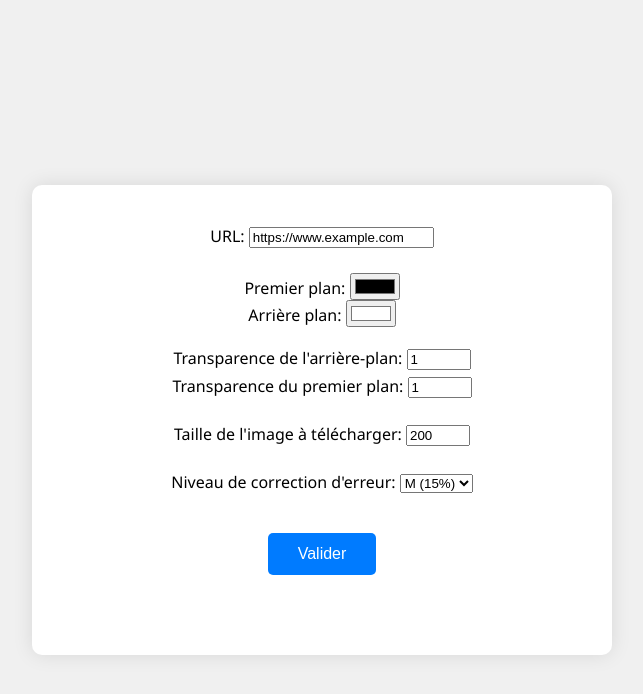
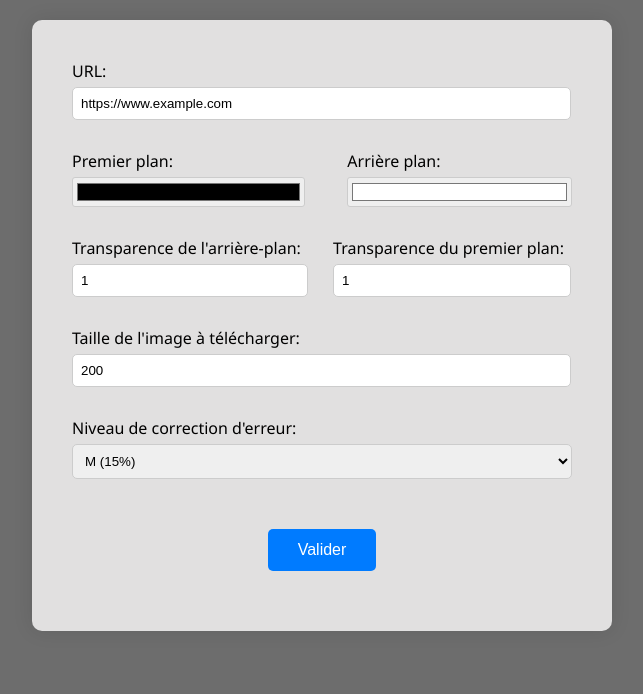
Before and after one commit to steve57000/GenerateQrCode, a plain HTML site: page index.html in a window 1280 px wide. Shown: the whole page, without its empty margins (318-961 px from the left). Drawn offline with Linux system fonts and the light colour scheme; a script that the page names is missing.

Commit message:
correction de l'affichage

```diff
--- a/styles.css
+++ b/styles.css
@@ -1,20 +1,18 @@
 body {
   font-family: 'Segoe UI', Tahoma, Geneva, Verdana, sans-serif;
-  background-color: #f0f0f0;
+  background-color: #6d6d6d;
   display: flex;
   justify-content: center;
   align-items: center;
-  height: 100vh;
   margin: 0;
   padding: 20px; /* Ajoute un peu d'espace intérieur */
 }
 
 #formContainer {
-  background-color: #fff;
+  background-color: #e1e0e0;
   border-radius: 10px;
   box-shadow: 0 0 20px rgba(0, 0, 0, 0.1);
   padding: 40px;
-  text-align: center;
   width: 500px;
   display: flex;
   flex-direction: column; /* Affiche les éléments en colonne */
@@ -25,39 +23,78 @@ h1 {
   color: #333;
   margin-bottom: 20px;
 }
+#formContainer > #containerDownload{
+  margin-bottom: 0;
+}
+
+#formContainer  #errorCorrectionLevel{
+  width: 100%;
+}
 
 #formContainer > div {
   margin-bottom: 20px;
+  width: 100%; /* Définir la largeur de chaque div à 100% */
+  box-sizing: border-box; /* Inclure la bordure et le padding dans la largeur */
 }
 
-#error-message {
-  color: red;
-  font-size: 14px;
-  display: block; /* Assurez-vous que le message est affiché en tant que bloc */
-  margin-top: 5px; /* Ajoutez un espace en haut du message */
+#formContainer > div label {
+  display: block; /* Afficher les labels en bloc */
+  margin-bottom: 5px; /* Ajouter un espace entre les labels et les inputs */
+  text-align: left; /* Aligner le texte à gauche */
 }
 
+#formContainer input[type="text"],
+#formContainer input[type="number"],
+#formContainer select {
+  width: calc(100% - 19px); /* Prendre la largeur totale de la div moins la marge */
+  padding: 8px; /* Ajouter un peu de rembourrage */
+  margin-bottom: 10px; /* Ajouter un peu d'espace en bas */
+  border-radius: 5px; /* Ajouter des coins arrondis */
+  border: 1px solid #ccc; /* Ajouter une bordure */
+}
+#containerColor, #containerOpacityQrCode {
+  display: flex;
+  justify-content: space-between;
+}
 
-#validInput {
-  margin-bottom: 20px;
-  display: flex;
-  flex-direction: column; /* Affiche les éléments en colonne */
-  align-items: center; /* Centre les éléments horizontalement */
+@media (max-width:600px){
+  #containerColor, #containerOpacityQrCode{
+    flex-direction: column;
+  }
+}
+
+#containerColor > div
+ {
+  flex-grow: 0.43; /* Les divs occupent la même quantité d'espace */
+}
+
+#containerOpacityQrCode > div {
+  flex-grow: 0.2;
+}
+
+#containerColor input[type="color"] {
+  width: 100%;
+  height: 30px;
+  margin-bottom: 10px; /* Ajouter un peu d'espace en bas */
+  border-radius: 3px; /* Ajouter des coins arrondis */
+  border: 1px solid #ccc; /* Ajouter une bordure */
 }
 
 #qrcode-container {
   margin-bottom: 20px;
+  text-align: center;
 }
-
+#validInput{
+  text-align: center;
+}
 #containerDownload {
-  width: 100%;
   display: flex;
   flex-wrap: wrap;
   justify-content: space-evenly;
 }
 
-#containerDownload > div {
-  margin-right: 10px;
+#containerDownload > button {
+  margin: 10px;
 }
 
 button {
@@ -79,13 +116,16 @@ button:disabled {
   background-color: #ccc;
   cursor: not-allowed;
 }
-
-#downloadPng, #downloadSvg{
-  margin: 10px;
+#containerOpacityQrCode div > .error-message {
+  width: 200px;
 }
-
 .error-message {
   color: red;
   font-size: 12px;
-  margin-top: 5px;
 }
+@media (max-width: 600px){
+  #containerOpacityQrCode div > .error-message {
+    width: 100%;
+    margin-bottom: 15px;
+  }
+}
```
